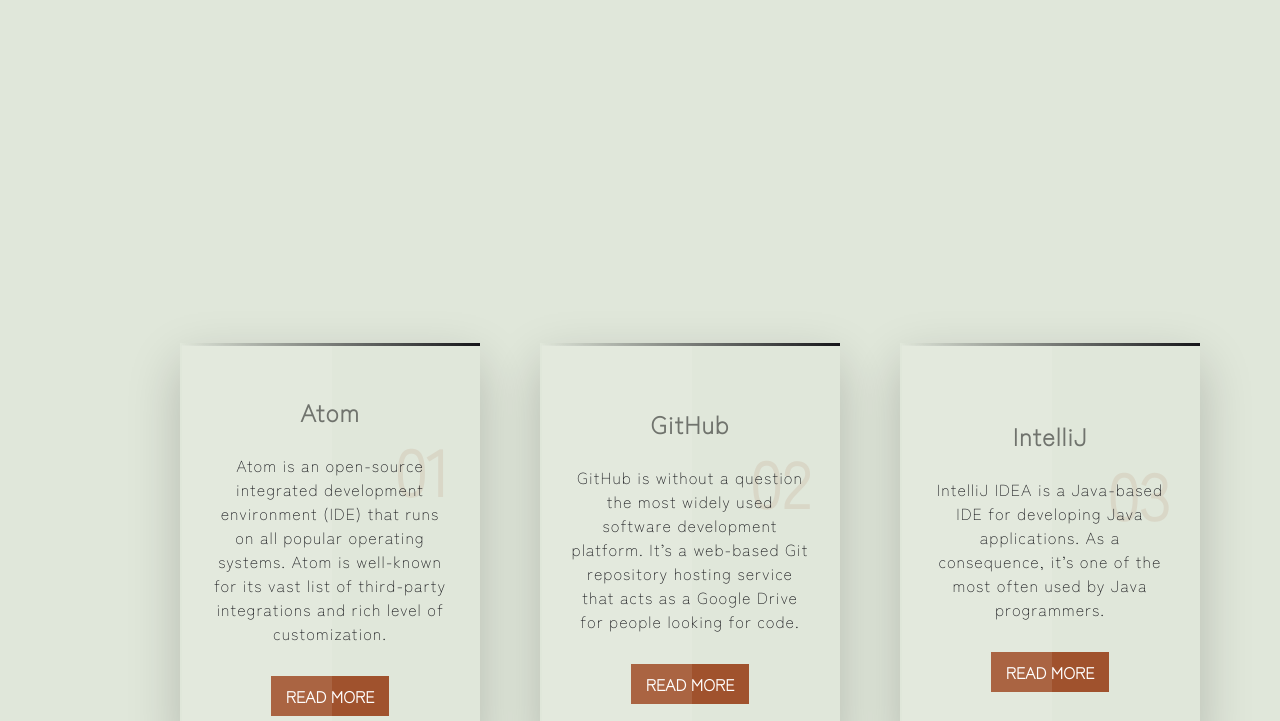
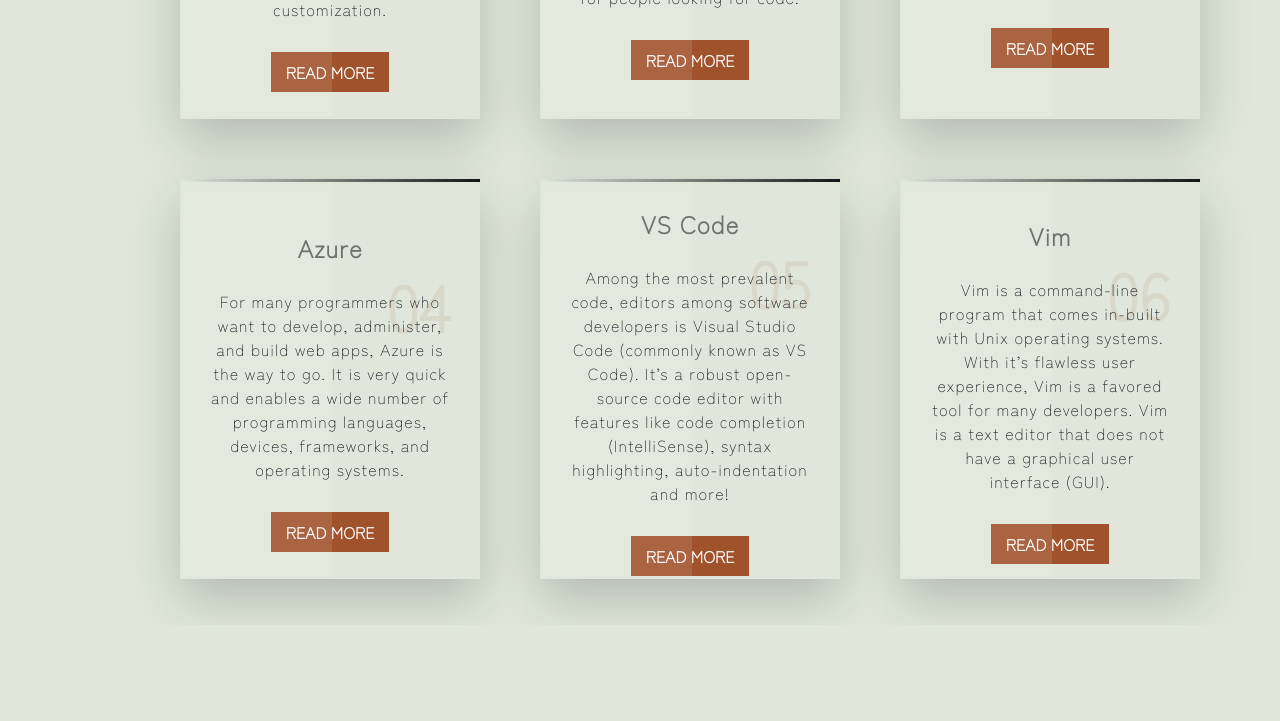
Before and after one commit to ZakariyaGutale/Legacy, a plain HTML site: page index.html in a window 1280 px wide. Shown: the part 583-1304 px from the top of the page. After the commit the page ends 1208 px from the top, so only its background shows below. Drawn offline with Linux system fonts and the light colour scheme.

Commit message:
mini fixes

```diff
--- a/style.css
+++ b/style.css
@@ -131,7 +131,6 @@ body{
     align-items: center;
     flex-wrap: wrap;
     padding-left: 20px;
-    margin-top: 40rem;
 }
 
 .container .card{
```
